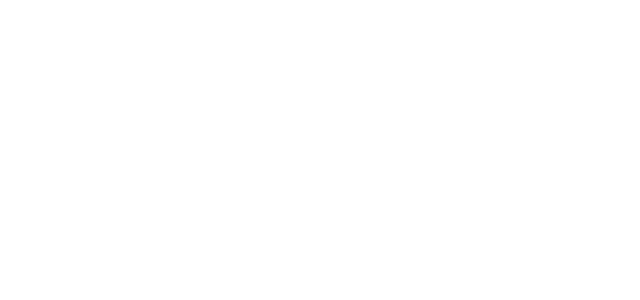
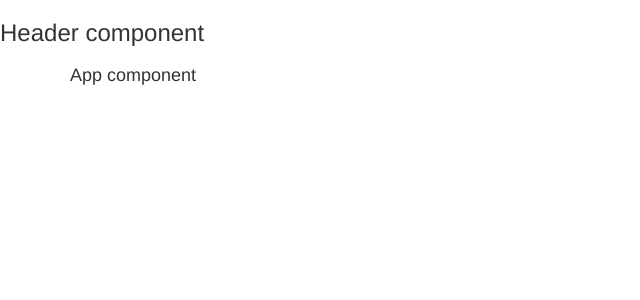
Before and after one commit to Anandhakrishnan1/Learn-Angular, an Angular app in the folder Angular - The complete guide/project1/: page / in a window 1280 px wide. Shown: the top 300 px of the page, without its empty margins (0-640 px from the left). Built offline with nearby package versions, Linux system fonts and the light colour scheme.

Commit message:
updated html file

```diff
--- a/Angular - The complete guide/project1/src/app/app.component.html
+++ b/Angular - The complete guide/project1/src/app/app.component.html
@@ -1,3 +1,10 @@
+<div class="header">
+    <app-header></app-header>
+</div>
 <div class="container">
-
+    <div class="row">
+        <div class="col-xs-12">
+            <h4>App component</h4>
+        </div>
+    </div>
 </div>
--- a/Angular - The complete guide/project1/src/app/header/header.component.html
+++ b/Angular - The complete guide/project1/src/app/header/header.component.html
@@ -1 +1 @@
-<p>header works!</p>
+<h3>Header component</h3>
```
Also changed, not shown: Angular - The complete guide/project1/src/app/app.component.ts (+6 -5 lines).
